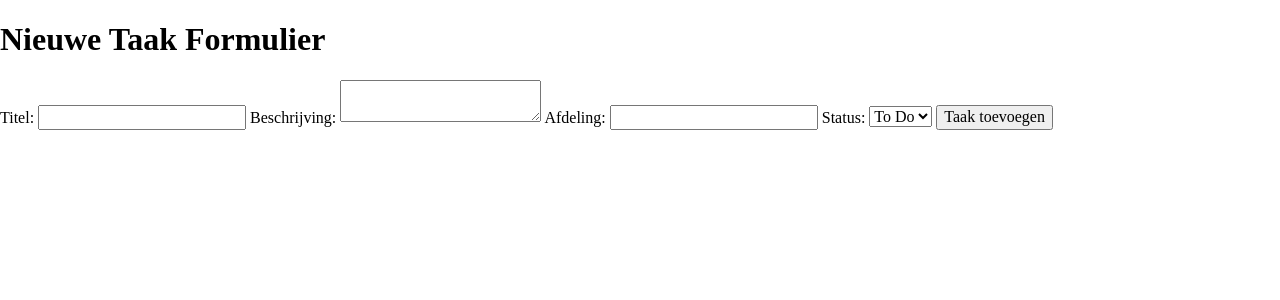
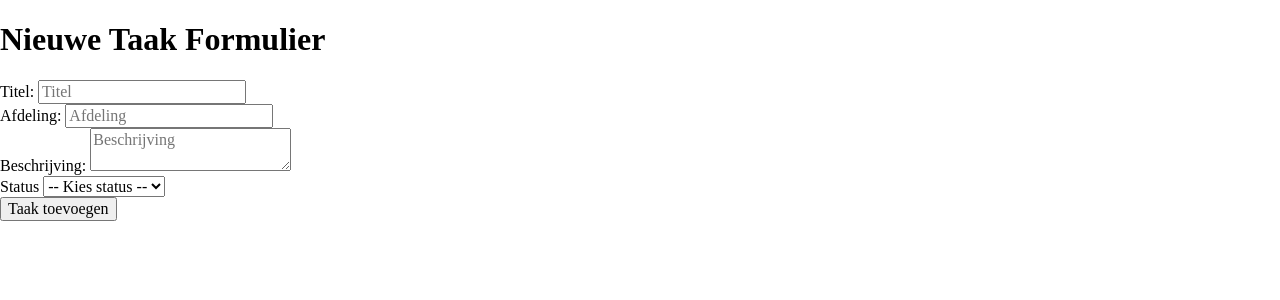
Before and after one commit to curio-studenten/b3-2025-p1-curiodev2, a PHP site: page /create.php in a window 1280 px wide. Shown: the top 300 px of the page. Run offline with PHP 8.4, Linux system fonts and the light colour scheme; data that the repository does not hold is empty; a stand-in replaces the project's code that opens the database connection.

Commit message:
er was een kliene spel foutje in create.php ik heb het gefixt.

```diff
--- a/task/create.php
+++ b/task/create.php
@@ -13,22 +13,30 @@
 
         <form action="../backend/taskController.php" method="POST">
             <input type="hidden" name="action" value="create">
+            <div class="Taken">
+                <label for="titel">Titel: </label>
+                <input type="text" id="titel" name="titel" placeholder="Titel" required>
+            </div>
 
-            <label for="titel">Titel:</label>
-            <input type="text" id="titel" name="titel" required>
+            <div class="Taken">
+                <label for="afdeling">Afdeling: </label>
+                <input type="text" id="afdeling" name="afdeling" placeholder="Afdeling" required>
+            </div>
 
-            <label for="beschrijving">Beschrijving:</label>
-            <textarea id="beschrijving" name="beschrijving" required></textarea>
+            <div class="Taken">
+                <label for="beschrijving">Beschrijving: </label>
+                <textarea id="beschrijving" name="beschrijving" placeholder="Beschrijving" required></textarea>
+            </div>
 
-            <label for="afdeling">Afdeling:</label>
-            <input type="text" id="afdeling" name="afdeling" required>
-
-            <label for="status">Status:</label>
-            <select id="status" name="status" required>
-                <option value="todo">To Do</option>
-                <option value="doing">Doing</option>
-                <option value="done">Done</option>
-            </select>
+            <div class="Taken">
+                <label for="status">Status</label>
+                <select id="status" name="status" required>
+                    <option value="">-- Kies status --</option>
+                    <option value="todo">To Do</option>
+                    <option value="in-progress">In Progress</option>
+                    <option value="done">Done</option>
+                </select>
+            </div>
 
             <button type="submit">Taak toevoegen</button>
         </form>
```
